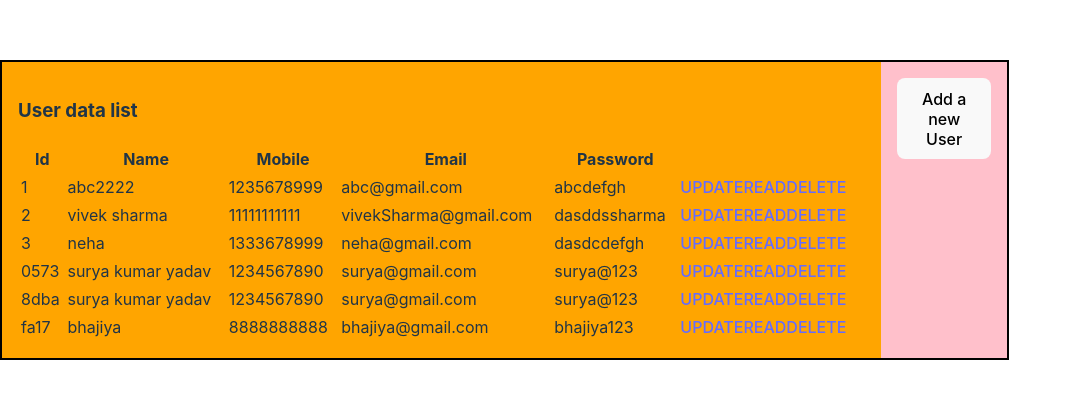
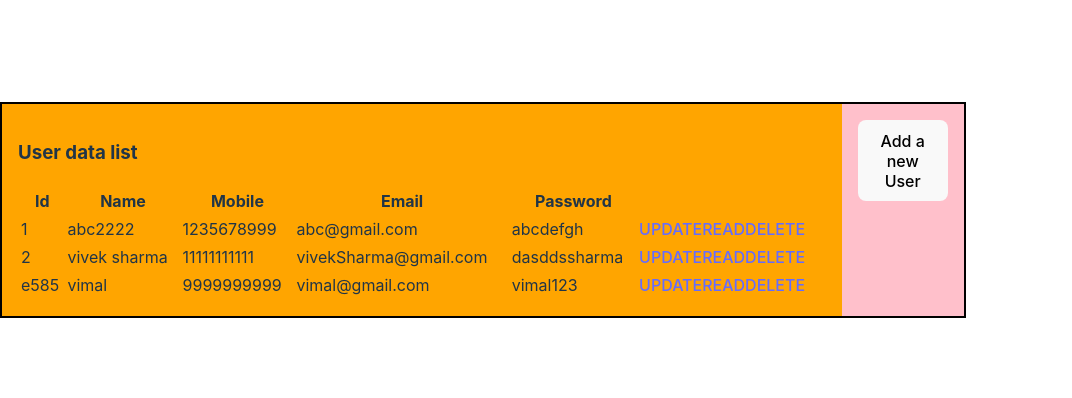
Before and after one commit to besttechaj/React_Js, a React (Vite) app in the folder practice/: page /userlist in a window 1280 px wide. Shown: the part 190-588 px from the top of the page, without its empty margins (0-1072 px from the left). Built offline with nearby package versions, Linux system fonts and the light colour scheme; data requests are answered from the project's data file.

Commit message:
added delete functionality

```diff
--- a/practice/Users.json
+++ b/practice/Users.json
@@ -15,32 +15,11 @@
       "password": "dasddssharma"
     },
     {
-      "id": "3",
-      "name": "neha",
-      "email": "neha@gmail.com",
-      "phone": "1333678999",
-      "password": "dasdcdefgh"
-    },
-    {
-      "id": "0573",
-      "name": "surya kumar yadav",
-      "email": "surya@gmail.com",
-      "phone": "1234567890",
-      "password": "surya@123"
-    },
-    {
-      "id": "8dba",
-      "name": "surya kumar yadav",
-      "email": "surya@gmail.com",
-      "phone": "1234567890",
-      "password": "surya@123"
-    },
-    {
-      "id": "fa17",
-      "name": "bhajiya ",
-      "email": "bhajiya@gmail.com",
-      "phone": "8888888888",
-      "password": "bhajiya123"
+      "id": "e585",
+      "name": "vimal",
+      "email": "vimal@gmail.com",
+      "phone": "9999999999",
+      "password": "vimal123"
     }
   ]
 }
--- a/practice/src/components/UserList/User.jsx
+++ b/practice/src/components/UserList/User.jsx
@@ -51,7 +51,23 @@ export default function User() {
                     <td>
                       <Link to={`/update/${id}`}>UPDATE</Link>
                       <Link to={`/read/${id}`}>READ</Link>
-                      <Link>DELETE</Link>
+                      <Link
+                        //! adding one functionality to delete the user data from the data base
+                        onClick={() => {
+                          axios
+                            .delete(`http://localhost:3000/Users/${id}`)
+                            .then(
+                              (d) => {
+                                console.log(d);
+                                //! manually we want to reload the webpage to run the useEffect again ( to fetch the data again from database ) after component get mounted.
+                                window.location.reload();
+                              },
+                              (e) => console.log(e)
+                            );
+                        }}
+                      >
+                        DELETE
+                      </Link>
                     </td>
                   </tr>
                 </tbody>
```
